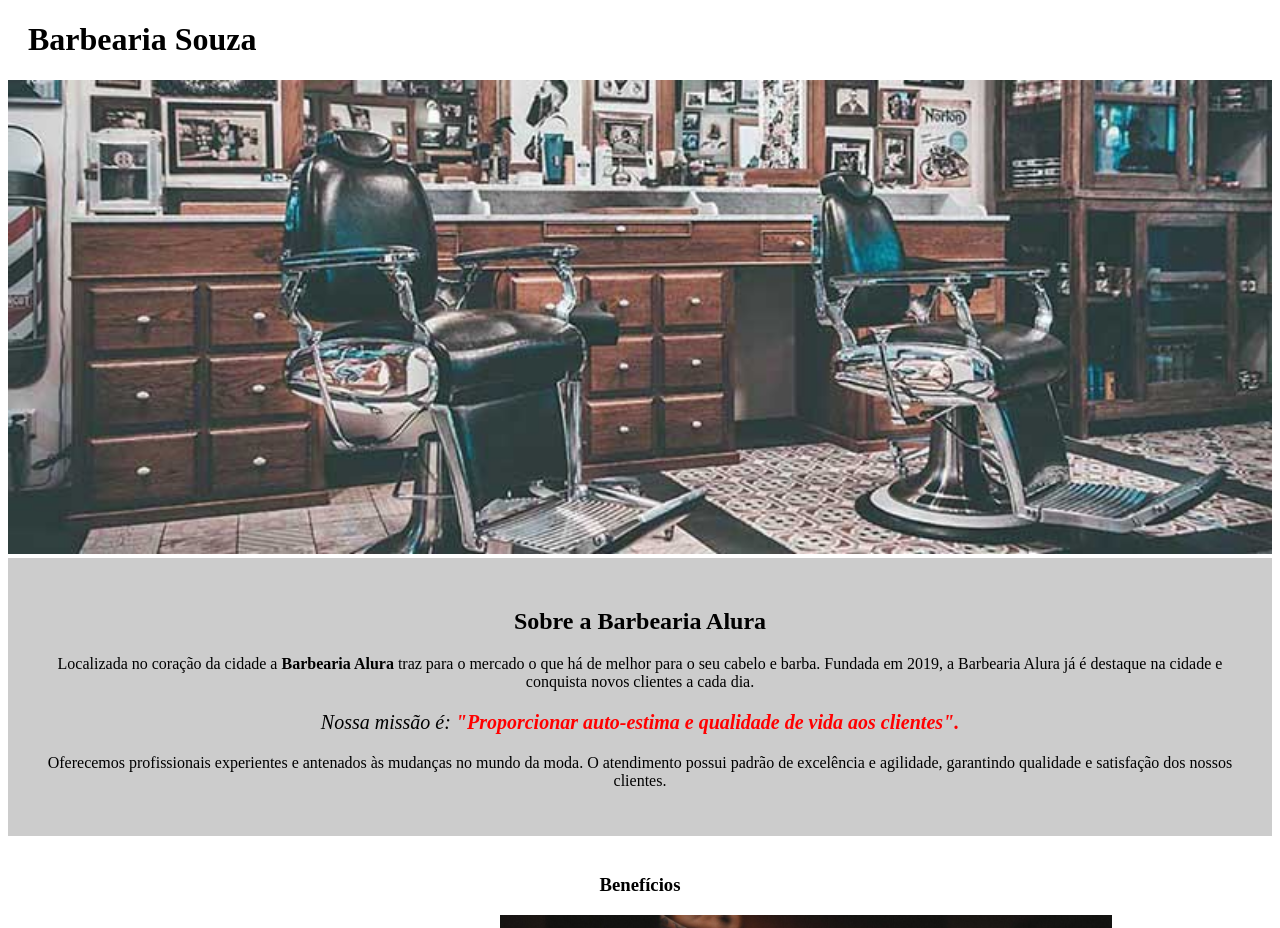
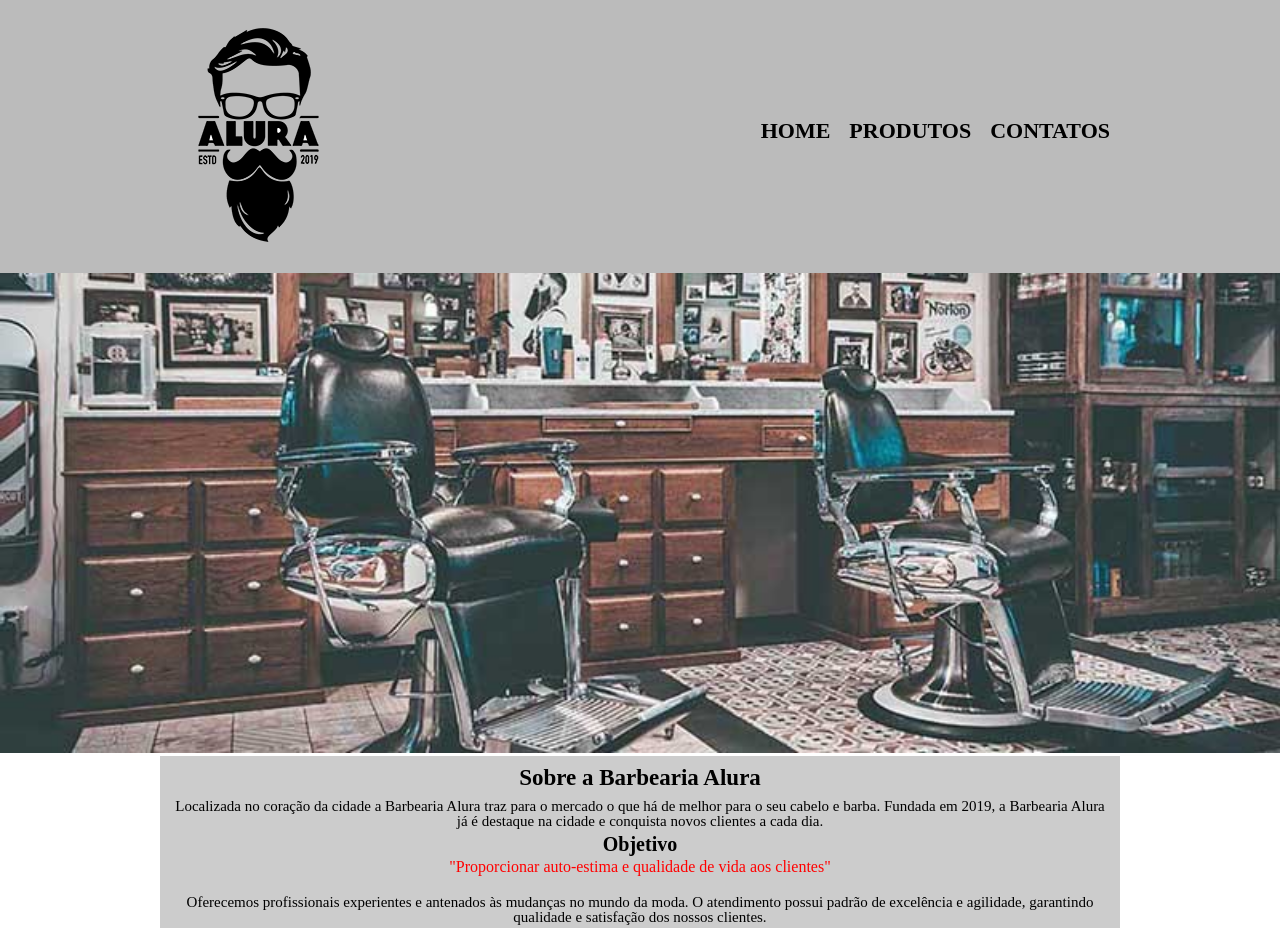
Before and after one commit to leopoldoferreira/alura-formacao-html-css, a plain HTML site: page HTML+CSS pt2/index.html in a window 1280 px wide. Shown: the top 928 px of the page. Drawn offline with Linux system fonts and the light colour scheme.

Commit message:
header e footer na inicial

```diff
--- a/HTML+CSS pt2/index.html
+++ b/HTML+CSS pt2/index.html
@@ -3,18 +3,30 @@
     <head>
         <meta charset="UTF-8">
         <title>Barbearia Alura</title>
+        <link rel="stylesheet" href="reset.css">
         <link rel="stylesheet" href="style.css">
     </head>
     <body>
         <header>
-            <h1 class="titulo-principal">Barbearia Souza</h1>
+            <div class="caixa">
+                <h1><img src="./imagens/logo.png"></h1>
+                <nav class="nav-bar">
+                    <ul>
+                        <li><a href="index.html">Home</a></li>
+                        <li><a href="produtos.html">Produtos</a></li>
+                        <li><a href="contato.html">Contatos</a></li>
+                    </ul>
+                </nav>
+            </div>
         </header>
+        <main>
             <img id="banner" src="./banner.jpg">
             <div class="principal">
                 <h2 class="titulo-centralizado">Sobre a Barbearia Alura</h2>
-        <p>Localizada no coração da cidade a <strong>Barbearia Alura</strong> traz para o mercado o que há de melhor para o seu cabelo e barba. Fundada em 2019, a Barbearia Alura já é destaque na cidade e conquista novos clientes a cada dia.</p>
-        <p id="missao" ><em>Nossa missão é: <strong>"Proporcionar auto-estima e qualidade de vida aos clientes".</strong></em></p>
-        <p>Oferecemos profissionais experientes e antenados às mudanças no mundo da moda. O atendimento possui padrão de excelência e agilidade, garantindo qualidade e satisfação dos nossos clientes.</p>
+                <p id="p1">Localizada no coração da cidade a <strong>Barbearia Alura</strong> traz para o mercado o que há de melhor para o seu cabelo e barba. Fundada em 2019, a Barbearia Alura já é destaque na cidade e conquista novos clientes a cada dia.</p>
+                <h3 class="titulo-centralizado">Objetivo</h3>
+                <p id="p2"><em><strong id="missao">"Proporcionar auto-estima e qualidade de vida aos clientes"</strong></em></p>
+                <p id="p3">Oferecemos profissionais experientes e antenados às mudanças no mundo da moda. O atendimento possui padrão de excelência e agilidade, garantindo qualidade e satisfação dos nossos clientes.</p>
             </div>
 
             <div class="beneficios">
@@ -28,5 +40,10 @@
 
                 <img src="beneficios.jpg" class="imagembeneficios">
             </div>
+        </main>
     </body>
+    <footer>
+        <img src="./imagens/logo-branco.png" alt="">
+        <p class="copyright">&copy; Copyright Barbearia Alura - 2022</p>
+    </footer>
 </html>
--- a/HTML+CSS pt2/style.css
+++ b/HTML+CSS pt2/style.css
@@ -1,30 +1,76 @@
-body {
+header {
+    background: #BBBBBB;
+    padding: 10px 0;
+}
+.caixa {
+    position: relative;
+    width: 940px;
+    margin: 0 auto;
+}
 
+.nav-bar {
+    position: absolute;
+    top: 110px;
+    right: 0;
 }
+
+.nav-bar ul li{
+    display: inline;
+    margin: 0 0 0 15px;
+}
+
+.nav-bar a {
+    text-transform: uppercase;
+    color: #000000;
+    font-weight: bold;
+    font-size: 22px;
+    text-decoration: none;
+}
+
+.nav-bar a:hover {
+    color: #C78C19;
+    text-decoration: underline;
+}
+
 .principal {
     background: #cccccc;
-    padding: 30px;
-}
-
-.titulo-principal {
-    padding-left: 20px;
+    width: 940px;
+    padding: 10px;
+    margin: 0 auto;
 }
 
 #banner {
     width: 100%;
 }
 
-.titulo-centralizado {
+.principal h2 {
     text-align: center;
+    font-size: 23px;
+    font-weight: bolder;
+    margin-bottom: 10px;
 }
-
-p {
+#p1 {
     text-align: center;
-    /* background: #cccccc; */
+    font-size: 15px;
+}
+.principal h3 {
+    text-align: center;
+    font-size: 20px;
+    font-weight: bolder;
+    margin: 5px 0px 5px 0px;
+}
+#p2 {
+    text-align: center;
+    font-size: 15px;
+}
+#p3 {
+    padding-top: 20px;
+    text-align: center;
+    font-size: 15px;
 }
 
 #missao {
-    font-size: 20px
+    font-size: 16px
 }
 
 em strong {  /* somente strongs dentro de em */
@@ -41,7 +87,7 @@ em strong {  /* somente strongs dentro de em */
 }
 
 
-ul {
+.beneficios ul {
     display: inline-block;
     vertical-align: top;
     width: 20%;
@@ -51,3 +97,15 @@ ul {
 .imagembeneficios {
     width: 50%;
 }
+
+footer {
+    text-align: center;
+    background: url("./imagens/bg.jpg");
+    padding: 40px 0;
+}
+
+.copyright {
+    color: #ffffff;
+    font-size: 13px;
+    margin-top: 20px;
+}
```
Lines whose indentation alone changed are shown as unchanged.
